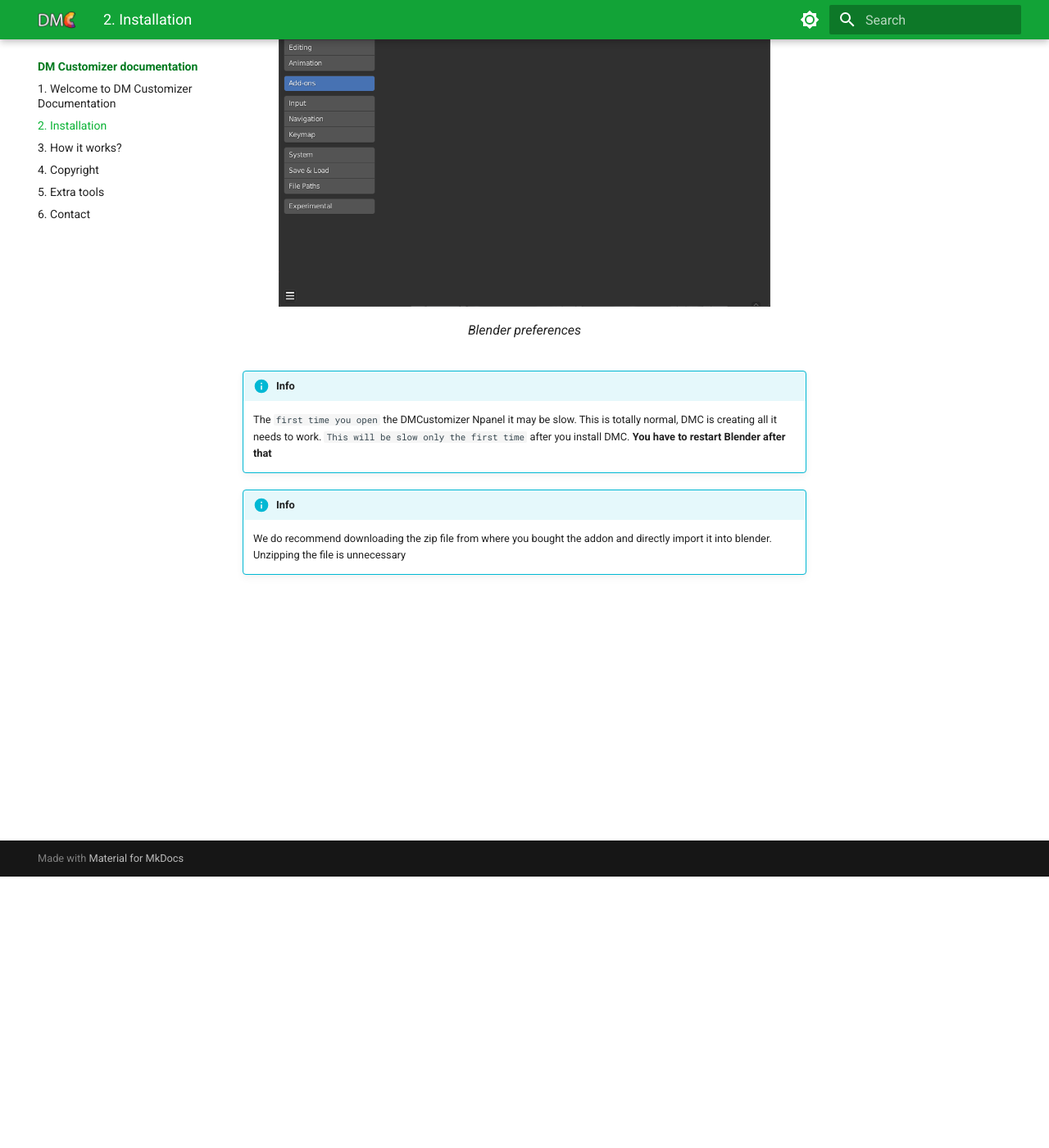
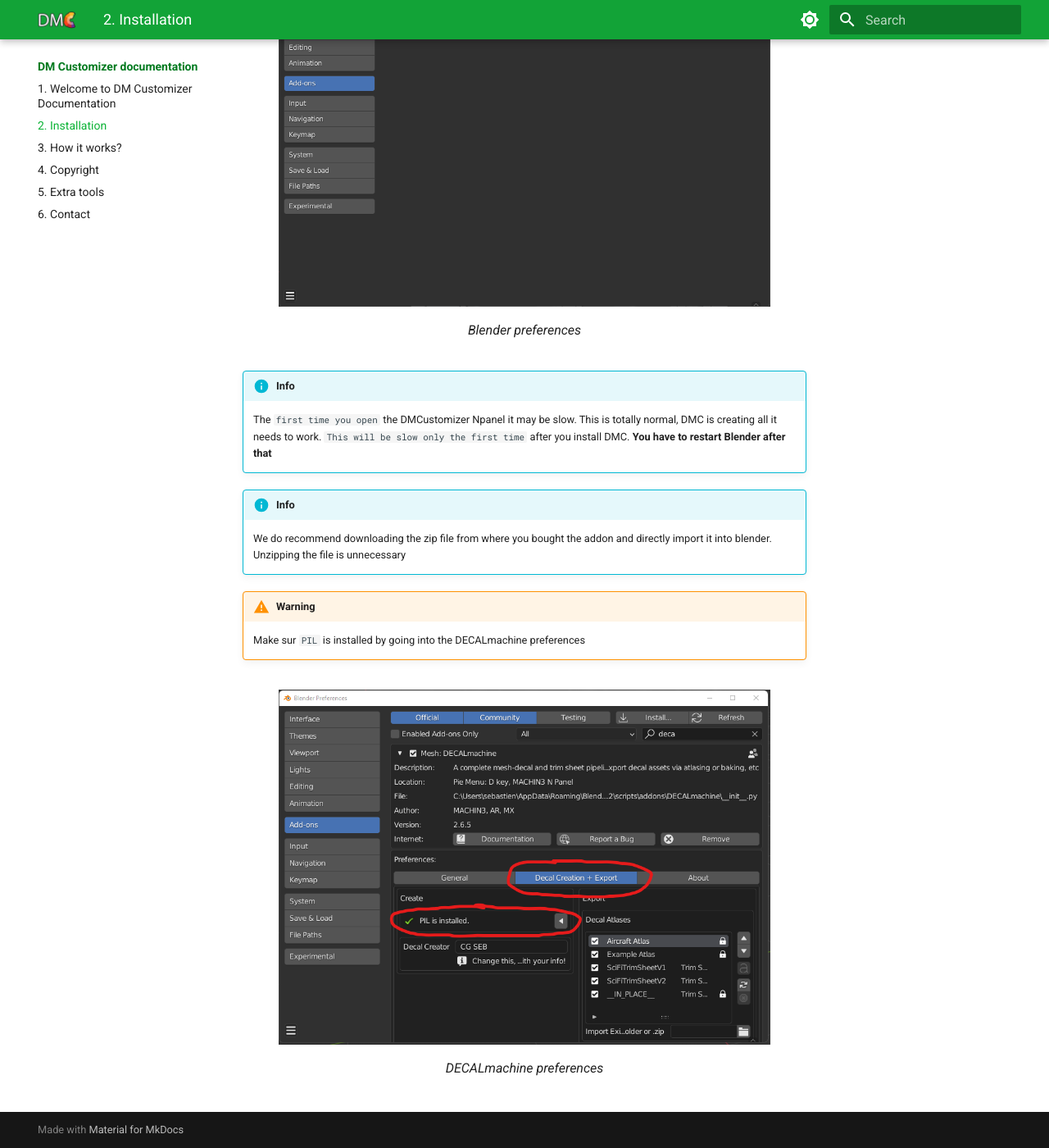
Before and after one commit to CGSeb/dm_customizer_doc, an MkDocs documentation site: the page built from docs/2.install.md, in a window 1280 px wide and 1400 px high, scrolled down 331 px. Shown: the whole window at 82% size. Built offline with MkDocs 1.6.1 and Material for MkDocs 9.7.7, drawn with Linux system fonts in a browser that asks for light colours.

Commit message:
add PIL warning install

```diff
--- a/docs/2.install.md
+++ b/docs/2.install.md
@@ -17,3 +17,12 @@ There is no specific installation process, you can install it like any other Ble
 !!! info
     We do recommend downloading the zip file from where you bought the addon and directly import it into blender.
     Unzipping the file is unnecessary
+
+
+!!! warning
+    Make sur `PIL` is installed by going into the DECALmachine preferences
+
+<figure markdown>
+  ![Image title](images/PIL.png){ width="600" }
+  <figcaption>DECALmachine preferences</figcaption>
+</figure>
```
Also changed, not shown: docs/images/PIL.png (added).
